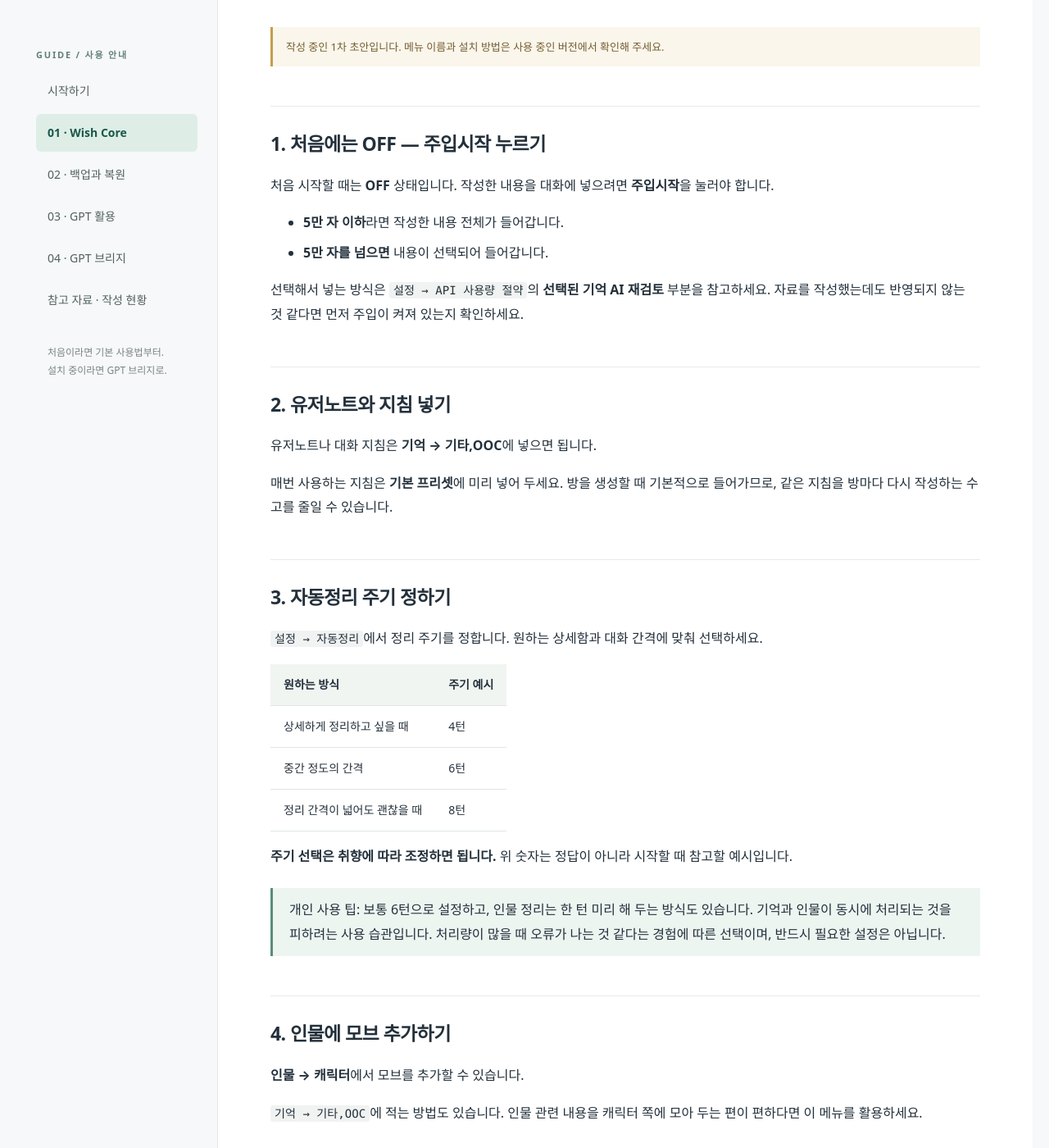
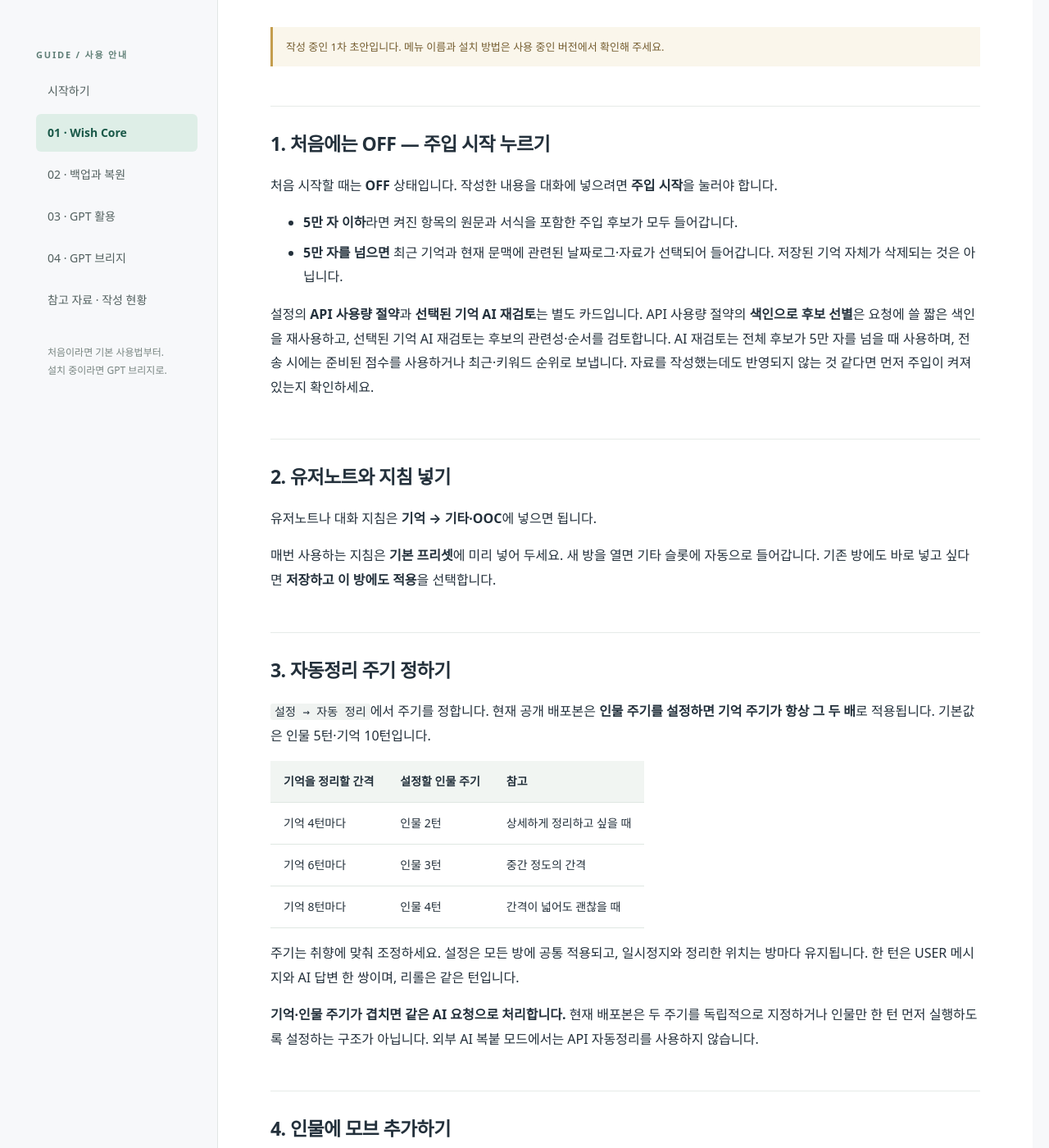
Before and after one commit to eun033/crack-help-page, a Jekyll site: the page built from core.md, in a window 1280 px wide and 1400 px high, scrolled down 251 px. Shown: the whole window at 82% size. Built offline with Jekyll 4.4.1, drawn with Linux system fonts in a browser that asks for light colours; some of the changed text lies outside the part shown.

Commit message:
docs: align manual with public HAP-GPT script and update introduction

```diff
--- a/backup.md
+++ b/backup.md
@@ -8,17 +8,23 @@ description: Koofr, Firebase Realtime Database, Google Drive에 자료를 보관
 
 | 서비스 | 준비할 것 | 작성 상태 |
 | --- | --- | --- |
-| Koofr | 원본 Core의 Koofr 연결 설정 | 상세 설정 화면 확인 예정 |
+| Koofr | Koofr 이메일·앱 비밀번호 | 코드의 연결 UI 확인 |
 | Firebase Realtime Database | Firebase 프로젝트·이메일 로그인·DB 주소 | 연결 개요 작성 |
 | Google Drive | Cloud 프로젝트·Drive API·OAuth 클라이언트 ID | 연결 개요 작성 |
 
 ## Koofr
 
-Koofr는 Core 원본의 백업 기능을 사용합니다. 클라우드 백업 화면에서 Koofr를 선택하고, 연결 후 백업 대상 방을 선택합니다.
+1. `자료 관리 → 백업 · 복원 → 클라우드 백업`에서 **Koofr**를 선택합니다.
+2. Koofr의 **Preferences → Password**에서 Wish용 **앱 비밀번호**를 만듭니다. 일반 로그인 비밀번호와 다릅니다.
+3. **연결 설정**에서 가입 이메일과 앱 비밀번호를 입력합니다.
+4. **연결 테스트** 후 **저장**합니다.
+5. **방 골라 백업**으로 저장하고 **목록 새로고침**으로 확인합니다.
 
-**계정 연결 방법과 입력 항목은 실제 화면 확인 후 추가합니다.** Firebase나 Drive의 인증 정보를 Koofr 입력칸에 넣지 마세요.
+저장 위치는 `Koofr / Wish-Core-Backups`입니다. 수동 저장·불러오기 방식으로 자동 업로드·자동 삭제는 하지 않으며, 백업은 암호화하지 않은 JSON입니다. 연결 정보는 확장 프로그램에 저장되고 백업에는 포함되지 않습니다.
 
 ## Firebase Realtime Database
+
+여기서 말하는 Firebase는 **백업용 Realtime Database**입니다. 보조 AI 공급자의 **Firebase AI Logic**과는 설정 목적이 다릅니다.
 
 1. Firebase 프로젝트를 준비합니다.
 2. Authentication에서 이메일/비밀번호 로그인을 설정하고 사용할 계정을 준비합니다.
--- a/core.md
+++ b/core.md
@@ -2,50 +2,50 @@
 title: Wish Core 기본 사용법
 description: 주입을 켜고, 지침과 기억을 넣고, 자동정리 주기를 설정하는 기본 안내입니다.
 ---
-## 1. 처음에는 OFF — 주입시작 누르기
+## 1. 처음에는 OFF — 주입 시작 누르기
 
-처음 시작할 때는 **OFF** 상태입니다. 작성한 내용을 대화에 넣으려면 **주입시작**을 눌러야 합니다.
+처음 시작할 때는 **OFF** 상태입니다. 작성한 내용을 대화에 넣으려면 **주입 시작**을 눌러야 합니다.
 
-- **5만 자 이하**라면 작성한 내용 전체가 들어갑니다.
-- **5만 자를 넘으면** 내용이 선택되어 들어갑니다.
+- **5만 자 이하**라면 켜진 항목의 원문과 서식을 포함한 주입 후보가 모두 들어갑니다.
+- **5만 자를 넘으면** 최근 기억과 현재 문맥에 관련된 날짜로그·자료가 선택되어 들어갑니다. 저장된 기억 자체가 삭제되는 것은 아닙니다.
 
-선택해서 넣는 방식은 `설정 → API 사용량 절약`의 **선택된 기억 AI 재검토** 부분을 참고하세요. 자료를 작성했는데도 반영되지 않는 것 같다면 먼저 주입이 켜져 있는지 확인하세요.
+설정의 **API 사용량 절약**과 **선택된 기억 AI 재검토**는 별도 카드입니다. API 사용량 절약의 **색인으로 후보 선별**은 요청에 쓸 짧은 색인을 재사용하고, 선택된 기억 AI 재검토는 후보의 관련성·순서를 검토합니다. AI 재검토는 전체 후보가 5만 자를 넘을 때 사용하며, 전송 시에는 준비된 점수를 사용하거나 최근·키워드 순위로 보냅니다. 자료를 작성했는데도 반영되지 않는 것 같다면 먼저 주입이 켜져 있는지 확인하세요.
 
 ## 2. 유저노트와 지침 넣기
 
-유저노트나 대화 지침은 **기억 → 기타,OOC**에 넣으면 됩니다.
+유저노트나 대화 지침은 **기억 → 기타·OOC**에 넣으면 됩니다.
 
-매번 사용하는 지침은 **기본 프리셋**에 미리 넣어 두세요. 방을 생성할 때 기본적으로 들어가므로, 같은 지침을 방마다 다시 작성하는 수고를 줄일 수 있습니다.
+매번 사용하는 지침은 **기본 프리셋**에 미리 넣어 두세요. 새 방을 열면 기타 슬롯에 자동으로 들어갑니다. 기존 방에도 바로 넣고 싶다면 **저장하고 이 방에도 적용**을 선택합니다.
 
 ## 3. 자동정리 주기 정하기
 
-`설정 → 자동정리`에서 정리 주기를 정합니다. 원하는 상세함과 대화 간격에 맞춰 선택하세요.
+`설정 → 자동 정리`에서 주기를 정합니다. 현재 공개 배포본은 **인물 주기를 설정하면 기억 주기가 항상 그 두 배**로 적용됩니다. 기본값은 인물 5턴·기억 10턴입니다.
 
-| 원하는 방식 | 주기 예시 |
-| --- | --- |
-| 상세하게 정리하고 싶을 때 | 4턴 |
-| 중간 정도의 간격 | 6턴 |
-| 정리 간격이 넓어도 괜찮을 때 | 8턴 |
+| 기억을 정리할 간격 | 설정할 인물 주기 | 참고 |
+| --- | --- | --- |
+| 기억 4턴마다 | 인물 2턴 | 상세하게 정리하고 싶을 때 |
+| 기억 6턴마다 | 인물 3턴 | 중간 정도의 간격 |
+| 기억 8턴마다 | 인물 4턴 | 간격이 넓어도 괜찮을 때 |
 
-**주기 선택은 취향에 따라 조정하면 됩니다.** 위 숫자는 정답이 아니라 시작할 때 참고할 예시입니다.
+주기는 취향에 맞춰 조정하세요. 설정은 모든 방에 공통 적용되고, 일시정지와 정리한 위치는 방마다 유지됩니다. 한 턴은 USER 메시지와 AI 답변 한 쌍이며, 리롤은 같은 턴입니다.
 
-> 개인 사용 팁: 보통 6턴으로 설정하고, 인물 정리는 한 턴 미리 해 두는 방식도 있습니다. 기억과 인물이 동시에 처리되는 것을 피하려는 사용 습관입니다. 처리량이 많을 때 오류가 나는 것 같다는 경험에 따른 선택이며, 반드시 필요한 설정은 아닙니다.
+**기억·인물 주기가 겹치면 같은 AI 요청으로 처리합니다.** 현재 배포본은 두 주기를 독립적으로 지정하거나 인물만 한 턴 먼저 실행하도록 설정하는 구조가 아닙니다. 외부 AI 복붙 모드에서는 API 자동정리를 사용하지 않습니다.
 
 ## 4. 인물에 모브 추가하기
 
 **인물 → 캐릭터**에서 모브를 추가할 수 있습니다.
 
-`기억 → 기타,OOC`에 적는 방법도 있습니다. 인물 관련 내용을 캐릭터 쪽에 모아 두는 편이 편하다면 이 메뉴를 활용하세요.
+`기억 → 기타·OOC`에 적는 방법도 있습니다. 캐릭터의 **자동 감지**를 끄면 켜진 카드는 매 턴 포함되고, 켜면 문맥에 따라 자동 포함됩니다. 캐릭터에도 별도의 **기본 프리셋**이 있습니다.
 
 ## 5. 외부 AI로 재구축하기 · HAP-GPT
 
-HAP-GPT에서는 **자료관리**의 외부 AI 재구축 작업을 **GPT로 바로 보내는 기능**이 있습니다.
+HAP-GPT에서는 **자료 관리 → 외부 AI로 재구축** 작업을 **GPT로 바로 보내는 기능**이 있습니다.
 
-1. 자료관리에서 외부 AI 재구축을 진행합니다.
+1. 자료 관리의 **외부 AI로 재구축**에서 **지침 + TXT 받기** 또는 **지침 + ZIP 받기**를 열고 재구축 영역을 선택합니다.
 2. **GPT 전송**으로 자료와 요청 문구를 보냅니다.
 3. ChatGPT에서 첨부 내용과 문구를 확인하고 전송합니다.
 4. GPT의 작업이 끝나면 완성된 결과물을 가져옵니다.
-5. **JSON 가져오기**로 결과를 반영합니다.
+5. 결과를 만들었던 **외부 AI로 재구축** 영역의 **JSON 가져오기**로 가져오고, 검증·적용 화면을 확인합니다.
 
 **GPT로 보냈다고 결과가 자동 적용되지는 않습니다.** 완성물을 가져와 JSON 가져오기를 해야 합니다.
 
@@ -53,11 +53,17 @@ HAP-GPT에서는 **자료관리**의 외부 AI 재구축 작업을 **GPT로 바
 
 ## 6. 분기 만들기와 다른 방으로 복사하기
 
-분기를 만들거나 다른 방에 자료를 복사하고 싶다면 **다른방자료복사하기**를 사용하세요. 복사할 자료와 대상 방을 확인한 뒤 진행합니다.
+분기나 새 방에 기존 자료를 넣으려면 **자료를 받을 방**을 먼저 엽니다.
+
+1. **자료 관리 → 다른 방 자료 복사하기**에서 **다른 방에서 선택 복사**를 누릅니다.
+2. 원본 방을 선택하고 필요한 섹션·사건·카드를 고릅니다.
+3. 현재 방으로 복사할 내용을 확인합니다.
+
+원본과 연결되지 않는 **독립 사본**으로 복사됩니다. 이후 한쪽을 수정해도 다른 쪽은 바뀌지 않습니다. 주입 중 상태나 자동화 실행 상태는 옮기지 않습니다.
 
 ## 7. 로컬 데이터가 많아졌을 때
 
-`자료관리 → 백업 복원 → 로컬 데이터 정리`에서 사용하지 않는 방의 자료를 정리할 수 있습니다.
+`자료 관리 → 백업 · 복원 → 로컬 데이터 정리`에서 사용하지 않는 방의 자료를 정리할 수 있습니다.
 
 삭제 전에는 필요한 방이 포함되지 않았는지 확인하고, 남겨 둘 자료는 먼저 [백업](backup.html)하세요.
 
--- a/sources.md
+++ b/sources.md
@@ -2,14 +2,31 @@
 title: 참고 자료와 작성 현황
 description: 확인된 내용과 앞으로 보강할 내용을 구분해 기록합니다.
 ---
-## 확인한 저장소 자료
+## 설명의 기준: 공개 배포 스크립트
 
-- [Core·Cloud Patch README](https://github.com/eun033/gpt-codex-work/blob/wish-core-patch/README.md)
-- [HAP-GPT README](https://github.com/eun033/gpt-codex-work/blob/wish-core-patch/work-hap-gpt/README.md) — 확인 시 개발본 0.1.6
-- [Termux 브리지 README](https://github.com/eun033/gpt-codex-work/blob/wish-core-patch/work-hap-gpt/termux-bridge/README.md) — 확인 시 개발본 0.2.8
+- [Wish_RP_Core_HAP_GPT.user.js](https://github.com/eun033/RpCleanerEpub/blob/main/main/wish-core-hap-gpt/Wish_RP_Core_HAP_GPT.user.js)
+- 확인 버전: **0.1.4** / 내장 Core: **2.0.5**
+- 확인한 파일 blob SHA: `f16babf3a30ad4f742b9150a5d80a8c19b39c08e`
+
+메뉴·설정 설명은 이 공개 파일의 UI 생성 함수와 처리 코드를 기준으로 대조했습니다. 개발 README의 최신 기능을 공개 배포본의 기능처럼 안내하지 않습니다. 실제 계정 로그인·AI 호출·Android 실기기 동작을 검증한 것은 아닙니다.
+
+| 확인 영역 | 코드 근거 |
+| --- | --- |
+| 자동정리 주기 | `U3.saveSettings`, `vSettings`: 인물 2~100턴, 기억은 두 배 |
+| 기억·OOC·캐릭터 | `vMemory`, `mExtra`, `mChar`, 프리셋 저장 처리 |
+| 주입 후보·AI 재검토 | `vMemory`, `vSettings`, 후보 선별 코드 |
+| 방 복사·재구축·정리 | `vTools`, `vExternalRebuild` |
+| 클라우드 백업 | `WishKoofr`, Firebase·Drive 패널과 요청 처리 |
+| ChatGPT 구독 주소 | `ai(d)`: 단일 Termux 연결 주소 입력 |
+
+## 브리지 설치의 보조 자료
+
+브리지 서버는 별도 프로그램이므로 설치·실행 안내는 아래 자료를 함께 참고합니다.
+
+- [Termux 브리지 README](https://github.com/eun033/gpt-codex-work/blob/wish-core-patch/work-hap-gpt/termux-bridge/README.md)
 - [GPT 브리지 디시용 HTML](https://github.com/eun033/gpt-codex-work/blob/wish-core-patch/work-hap-gpt/GPT브리지_디시사용법.html)
 
-디시용 HTML의 고정 ZIP 버전보다 개발 README의 변경 내용이 최신이므로 설치 경로와 버전을 혼합하지 않았습니다. 실제 계정 로그인과 Android 실기기 실행은 이 설명서 작성 과정에서 검증하지 않았습니다.
+개발 저장소와 공개 ZIP의 경로·버전이 다를 수 있으므로 설치 방법을 혼합하지 않습니다.
 
 ## 제공받은 게시글 · 본문 확인 대기
 
@@ -19,13 +36,11 @@ description: 확인된 내용과 앞으로 보강할 내용을 구분해 기록
 - [디시 게시글 273481](https://gall.dcinside.com/mini/board/view/?id=wrtnw&no=273481)
 - [디시 게시글 274924](https://gall.dcinside.com/mini/board/view/?id=wrtnw&no=274924)
 
-## 다음 수정 순서
+## 다음 수정과 필요한 실제 화면
 
-1. Wish Core: 제공받은 기본 사용법 반영 완료; 실제 화면과 세부 예시 보강
-2. Koofr: 계정 연결부터 백업·복원까지
-3. Firebase: 콘솔 설정, 실제 데이터 경로와 보안 규칙
-4. Google Drive: OAuth 설정 화면과 연결 오류
-5. GPT 활용: 재구축 예시, 공급자별 설정
-6. GPT 브리지: 공개 배포 ZIP 설치와 실제 화면
+1. 기본 사용법: 확인 탭의 OFF·주입 시작, 기억 → 기타·OOC와 프리셋, 인물 → 캐릭터
+2. 설정: 자동 정리의 인물·기억 주기, API 사용량 절약, 선택된 기억 AI 재검토
+3. 자료 관리: 외부 AI로 재구축, 다른 방 자료 복사하기, 백업 · 복원
+4. 서비스별 콘솔 설정과 공개 ZIP 설치 상세 안내
 
-스크린샷은 실제 화면을 확보한 뒤 추가합니다. 인증 정보와 pair 주소는 가립니다. 이번 초안에는 실제 기능 화면처럼 보이는 생성 이미지를 넣지 않았습니다.
+이미지는 실제 화면을 확보한 뒤 추가합니다. 실제 캡처를 제공할 때는 API 키·비밀번호·pair 연결 주소와 개인 대화 내용을 가려 주세요.
```
Also changed, not shown: bridge.md (+2 -2 lines), gpt.md (+5 -3 lines), index.md (+3 -1 lines).
